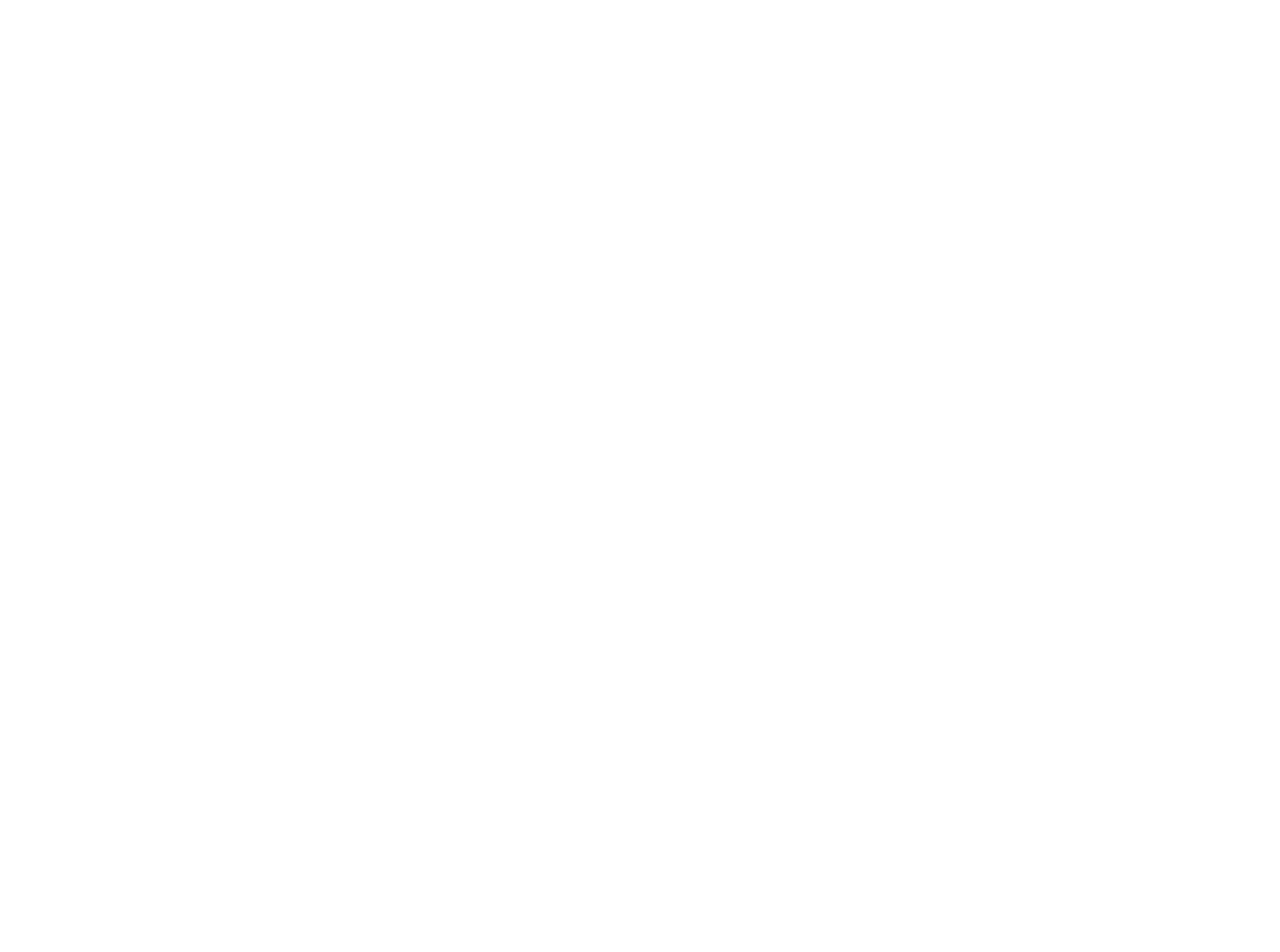
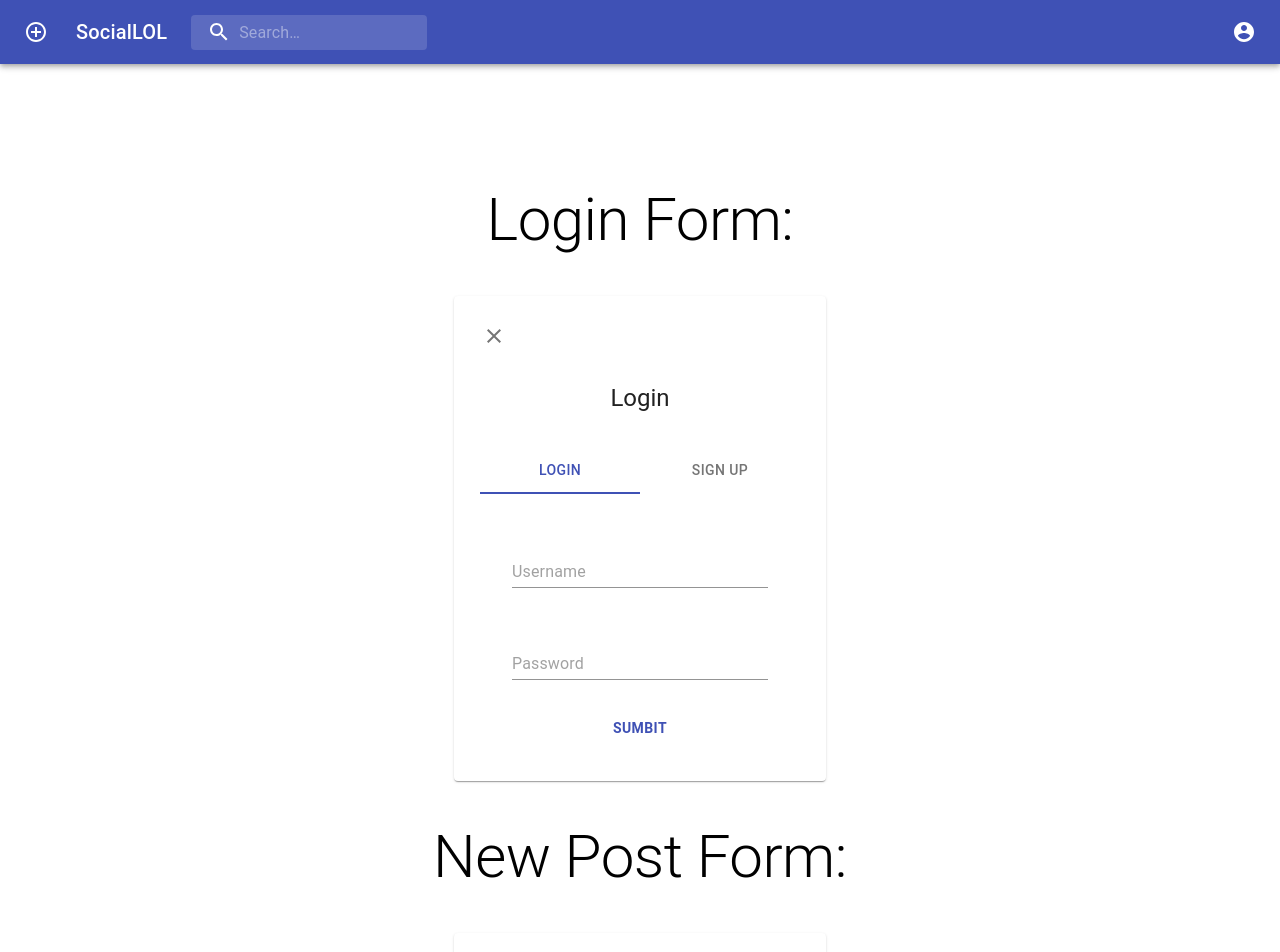
Before and after one commit to karenm08/social-app, a React (Create React App) app: page / in a window 1280 px wide. Shown: the top 952 px of the page. Before the commit the page ends 800 px from the top, so only its background shows below. Built offline with nearby package versions, Linux system fonts and the light colour scheme.

Commit message:
added components to app.js but problem with click

```diff
--- a/src/App.js
+++ b/src/App.js
@@ -1,80 +1,80 @@
-import logo from './logo.svg';
-import './App.css';
-import PageHeader from '../src/components/PageHeader/index'
-import Post from '../src/components/Post/index'
+// import logo from './logo.svg';
+// import './App.css';
+// import PageHeader from '../src/components/PageHeader/index'
+// import Post from '../src/components/Post/index'
 
-function App() {
+// function App() {
+//   return (
+//     <div className="App">
+//     </div>
+//   );
+// }
+
+// export default App;
+
+import React from "react";
+
+import { makeStyles } from "@material-ui/core/styles";
+import { Typography } from "@material-ui/core";
+
+import LoginForm from "./components/Login";
+import NewPost from "./components/NewPost";
+import PageHeader from "./components/PageHeader";
+import Post from "./components/Post";
+import fakeData from "./fakeData";
+
+const useStyles = makeStyles((theme) => ({
+  main: {
+    marginTop: 100,
+    "& > *": {
+      margin: "20px 0"
+    },
+    display: "flex",
+    flexDirection: "column",
+    alignItems: "center"
+  }
+}));
+
+export default function App() {
+  const classes = useStyles();
+
   return (
-    <div className="App">
+    <div>
+      <PageHeader
+        user={{ _id: 1, username: "User" }}
+        title="App Name"
+      ></PageHeader>
+      <main className={classes.main}>
+        <Typography variant="h2">Login Form:</Typography>
+        <LoginForm
+          onSubmit={(data) => console.log("submit login", data)}
+          onClose={() => console.log("close login")}
+        ></LoginForm>
+
+        <Typography variant="h2">New Post Form:</Typography>
+        <NewPost
+          onSubmit={(data) => console.log("submit new post", data)}
+          onClose={() => console.log("close new post")}
+        ></NewPost>
+
+        <Typography variant="h2">Single Post:</Typography>
+        {/* <PostDetails
+          submitComment={(data) => console.log("Submit Comment", data)}
+          likeClicked={(data) => console.log("like clicked", data)}
+          post={fakeData[0]}
+        ></PostDetails> */}
+
+        <Typography variant="h2">Posts:</Typography>
+        {fakeData.map((post) => (
+          <Post
+            key={post._id}
+            cardClicked={(data) => console.log("card clicked", data)}
+            likeClicked={(data) => console.log("like clicked", data)}
+            commentClicked={(data) => console.log("comment clicked", data)}
+            post={post}
+          ></Post>
+        ))}
+      </main>
     </div>
   );
 }
-
-export default App;
-
-// import React from "react";
-
-// import { makeStyles } from "@material-ui/core/styles";
-// import { Typography } from "@material-ui/core";
-
-// import LoginForm from "./components/Login";
-// import NewPost from "./components/NewPost";
-// import PageHeader from "./components/PageHeader";
-// import Post from "./components/Post";
-// import fakeData from "./fakeData";
-
-// const useStyles = makeStyles((theme) => ({
-//   main: {
-//     marginTop: 100,
-//     "& > *": {
-//       margin: "20px 0"
-//     },
-//     display: "flex",
-//     flexDirection: "column",
-//     alignItems: "center"
-//   }
-// }));
-
-// export default function App() {
-//   const classes = useStyles();
-
-//   return (
-//     <div>
-//       <PageHeader
-//         user={{ _id: 1, username: "User" }}
-//         title="App Name"
-//       ></PageHeader>
-//       <main className={classes.main}>
-//         <Typography variant="h2">Login Form:</Typography>
-//         <LoginForm
-//           onSubmit={(data) => console.log("submit login", data)}
-//           onClose={() => console.log("close login")}
-//         ></LoginForm>
-
-//         <Typography variant="h2">New Post Form:</Typography>
-//         <NewPost
-//           onSubmit={(data) => console.log("submit new post", data)}
-//           onClose={() => console.log("close new post")}
-//         ></NewPost>
-
-//         <Typography variant="h2">Single Post:</Typography>
-//         {/* <PostDetails
-//           submitComment={(data) => console.log("Submit Comment", data)}
-//           likeClicked={(data) => console.log("like clicked", data)}
-//           post={fakeData[0]}
-//         ></PostDetails> */}
-
-//         <Typography variant="h2">Posts:</Typography>
-//         {fakeData.map((post) => (
-//           <Post
-//             key={post._id}
-//             cardClicked={(data) => console.log("card clicked", data)}
-//             likeClicked={(data) => console.log("like clicked", data)}
-//             commentClicked={(data) => console.log("comment clicked", data)}
-//             post={post}
-//           ></Post>
-//         ))}
-//       </main>
-//     </div>
-//   );
-// }
```
